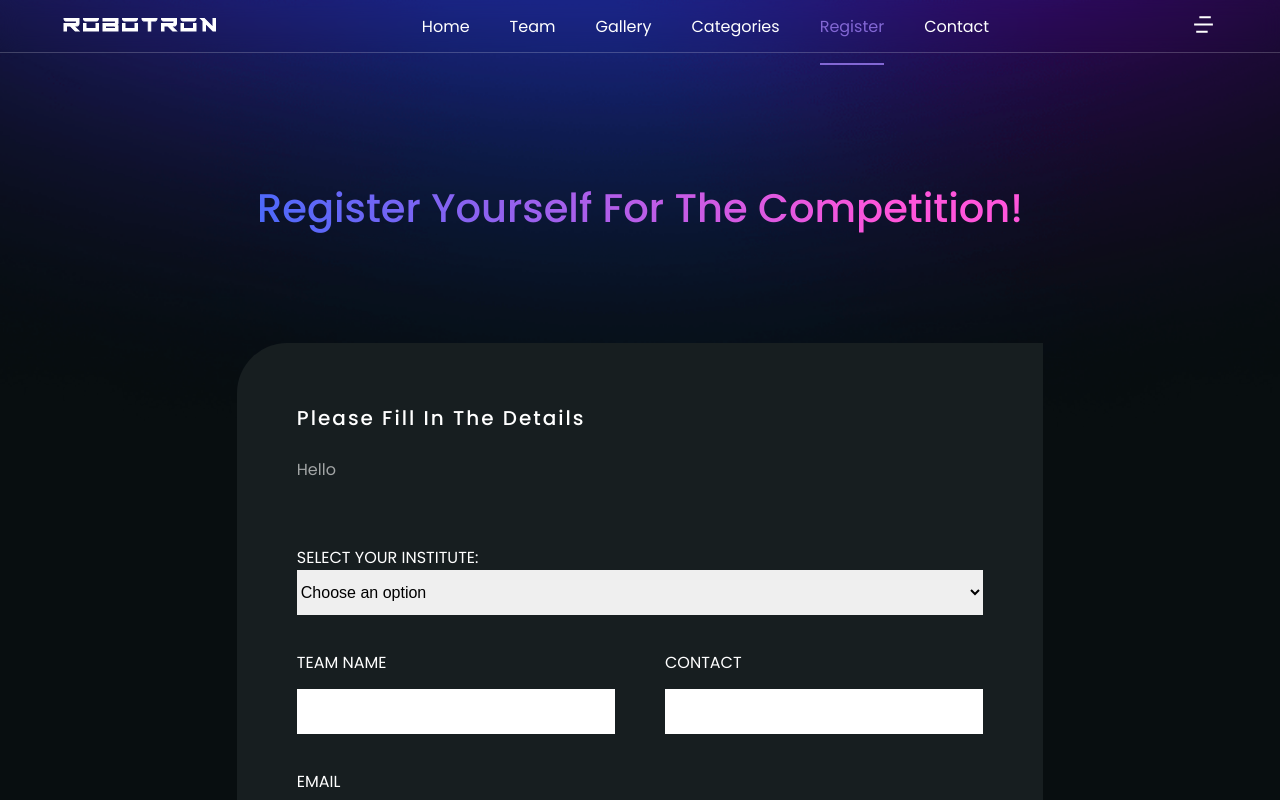
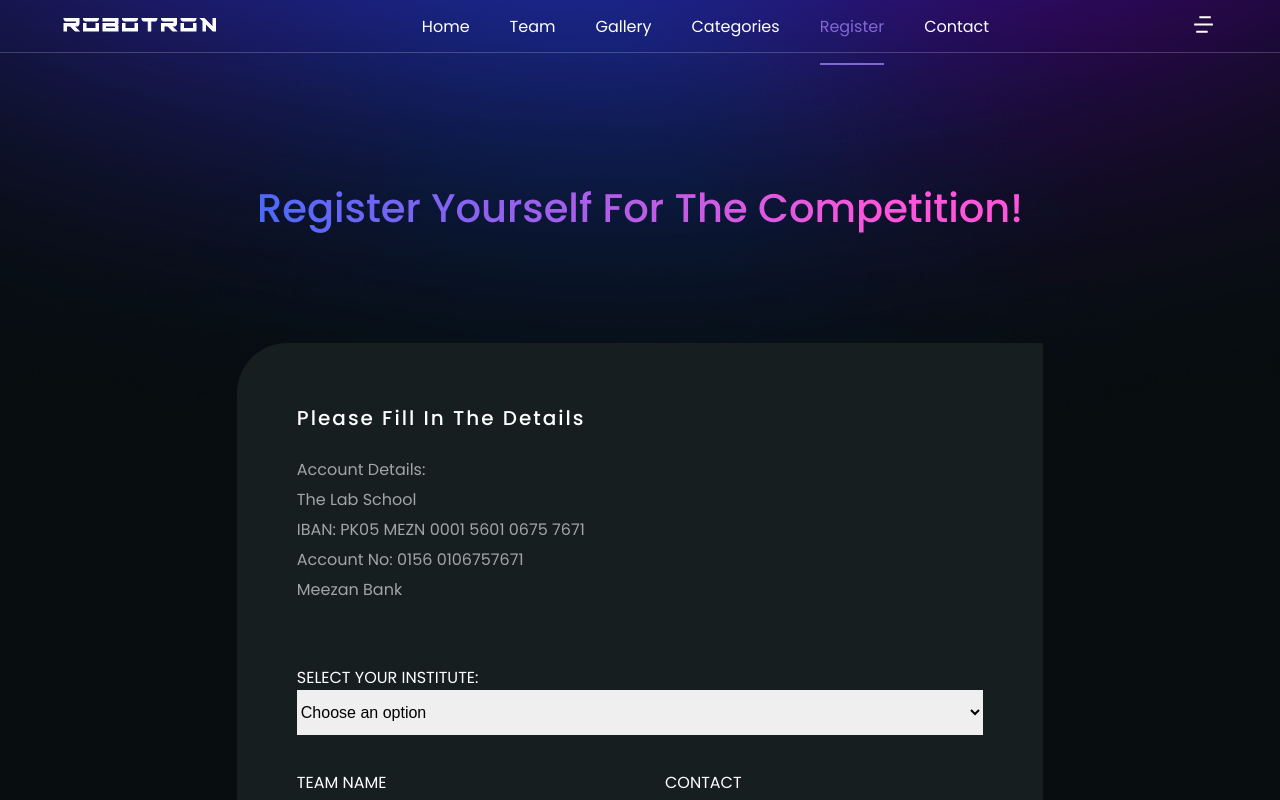
Before and after one commit to muawwizbilal/Robotron2.0, a Next.js app: page /register in a window 1280 px wide. Shown: the top 800 px of the page. Built offline with nearby package versions, Linux system fonts and the light colour scheme.

Commit message:
Update register.js

```diff
--- a/sections/register.js
+++ b/sections/register.js
@@ -81,7 +81,10 @@ const Register = () => {
                     <div className="left w-20"></div>
                     <div className="right w-70">
                         <TitleSm title="Please Fill In The Details" />
-                        <p className="desc-p">Hello </p>
+                        <p className="desc-p">Account Details: <br/> The Lab School <br/>
+IBAN: PK05 MEZN 0001 5601 0675 7671 <br/>
+Account No: 0156 0106757671 <br/>
+Meezan Bank </p>
 
                         <form onSubmit={handleSubmit}>
                             <div className="inputs">
```
